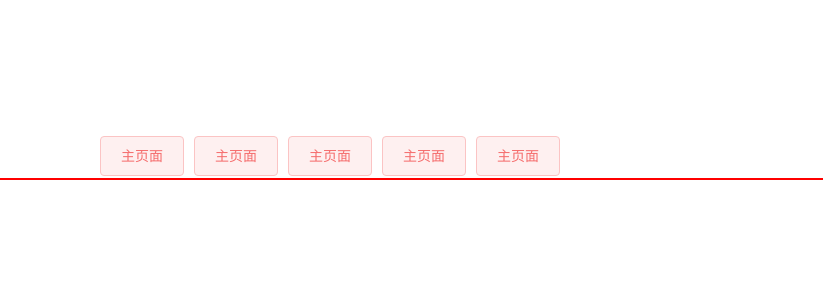
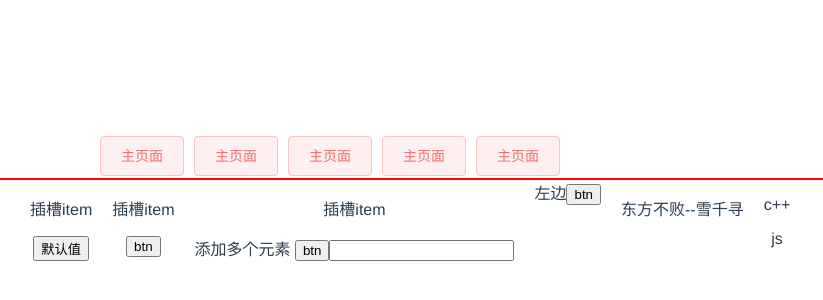
Before and after one commit to Hackerofshi/vue_pratice, a Vue app: page /homedetail in a window 1280 px wide. Shown: the part 156-456 px from the top of the page, without its empty margins (0-823 px from the left). Built offline with nearby package versions, Linux system fonts and the light colour scheme.

Commit message:
插槽的完善

```diff
--- /dev/null
+++ b/src/views/home/detail/ItemNameSlot.vue
@@ -0,0 +1,22 @@
+<template id="cpn">
+  <div>
+    <slot name="left"> <span>左边</span> </slot>
+    <slot name="center"> <span>中间</span> </slot>
+ </div>
+</template>
+
+//具名插槽
+<script>
+// 1. v-slot: 用于绑定子组件模板中的指定插槽(slot组件的name属性)。这样父组件传递给子组件的标签就会绑定到特定的插槽上展示
+// 2. v-slot只能添加在<template></template>上。
+// 3. v-slot的缩写形式为 `#` ('v-slot:center'  等价于 '#center' )
+export default {
+
+
+}
+</script>
+
+
+<style lang="less" scoped>
+
+</style>
--- /dev/null
+++ b/src/views/home/detail/ItemScopeSlot.vue
@@ -0,0 +1,22 @@
+<template id="cpn">
+  <div>
+    <!-- 将子组件的persons数据绑定到子组件的插槽上，这样父组件就可以通过v-slot获取到子组件插槽上的数据，
+    进而在父组件传递给子组件的标签上就可以使用子组件的数据
+    -->
+    <slot v-bind:persons="persons"></slot>
+    <!-- // 多个插槽使用name属性，这样父组件中就可以通过`v-slot:name`获取到子组件的绑定在name指定的插槽上子组件数据属性 -->
+    <slot v-bind:cpnbook="books" name="book"></slot>
+  </div>
+</template>
+
+
+<script>
+export default {
+  data() {
+    return {
+      persons: ["东方不败", "雪千寻"],
+      books: ["c++", "js"]
+    };
+  }
+};
+</script>
--- /dev/null
+++ b/src/views/home/detail/ItemSlot.vue
@@ -0,0 +1,17 @@
+<template id="itslot">
+  <div>
+    <p>插槽item</p>
+    <!-- 在cpn组件这里预留了插槽，这样在外部使用cpn组件时可以灵活传递给插槽这里一些其他组件想在插槽组件中展示的内容 -->
+    <slot>
+      <!-- 插槽中添加默认值 -->
+      <button>默认值</button>
+    </slot>
+  </div>
+</template>
+
+<script>
+export default {};
+</script>
+
+<style lang="less" scoped>
+</style>
--- a/src/views/home/detail/index.vue
+++ b/src/views/home/detail/index.vue
@@ -11,18 +11,72 @@
       </div>
     </div>
     <div class="spaceline"></div>
+    <div class="topitem3">
+      <Item></Item>
+      <div style="width:20px"></div>
+      <Item>
+        <!-- 其他组件使用cpn组件时可以在这个位置可以给cpn组件的插槽传递自己想展示的内容 -->
+        <button>btn</button>
+      </Item>
+      <!-- 下面这个cpn组件传递的button和input会全部替换到预留插槽位置 -->
+      <div style="width:20px"></div>
+      <Item>
+        添加多个元素
+        <button>btn</button>
+        <input type="text" />
+      </Item>
+      <div style="width:20px"></div>
+      <ItemNameSlot>
+        <!-- 使用template将要传递给子组件cpn的标签button包裹起来，
+         再使用v-slot绑定子组件cpn中预留的指定插槽(通过v-slot绑定slot标签的name属性);
+        后面父组件的button就可以渲染到cpn的插槽名为center的插槽上-->
+        <template v-slot:center>
+          <button>btn</button>
+        </template>
+      </ItemNameSlot>
+      <div style="width:20px"></div>
+      <ItemScopeSlot>
+        <!--            // 在父组件的模板中通过`v-slot:default="slotProps"`获取到子组件插槽上
+        绑定的数据并存放在slotProps对象上，slotProps可以任意命名
+        -->
+        <template v-slot:default="slotProps">
+          <p>{{ slotProps.persons.join('--') }}</p>
+        </template>
+      </ItemScopeSlot>
+      <div style="width:20px"></div>
+      <ItemScopeSlot>
+        <template v-slot:person="slotPersonProps">
+          <p>{{ slotPersonProps.cpnperson }}</p>
+        </template>
+        <template v-slot:book="slotBookProps">
+          <p v-for="i in slotBookProps.cpnbook" :key="i">{{ i }}</p>
+        </template>
+      </ItemScopeSlot>
+      <div style="width:20px"></div>
+      <!-- 解构插槽 -->
+      <ItemScopeSlot>
+        <!-- // 这里采用解构的写法，类比之前`v-slot:person="slotPersonProps"` 相当于从slotPersonProps对象中解构出cpnperson属性 -->
+        <template v-slot:person="{cpnperson}">
+          <p>{{ cpnperson }}</p>
+        </template>
+      </ItemScopeSlot>
+    </div>
   </div>
 </template>
 
 <script>
+import Item from "./ItemSlot";
+import ItemNameSlot from "./ItemNameSlot";
+import ItemScopeSlot from "./ItemScopeSlot";
 export default {
+  components: { Item, ItemNameSlot, ItemScopeSlot },
   data() {
     return {
       isActive: true,
       activeClass: "active",
-      errorClass: "text-danger",
+      errorClass: "text-danger"
     };
-  },
+  }
 };
 </script>
 
@@ -51,5 +105,10 @@ export default {
     background-color: red;
     height: 2px;
   }
+  .topitem3 {
+    display: flex;
+    flex-direction: row;
+    padding-left: 30px;
+  }
 }
 </style>
```
